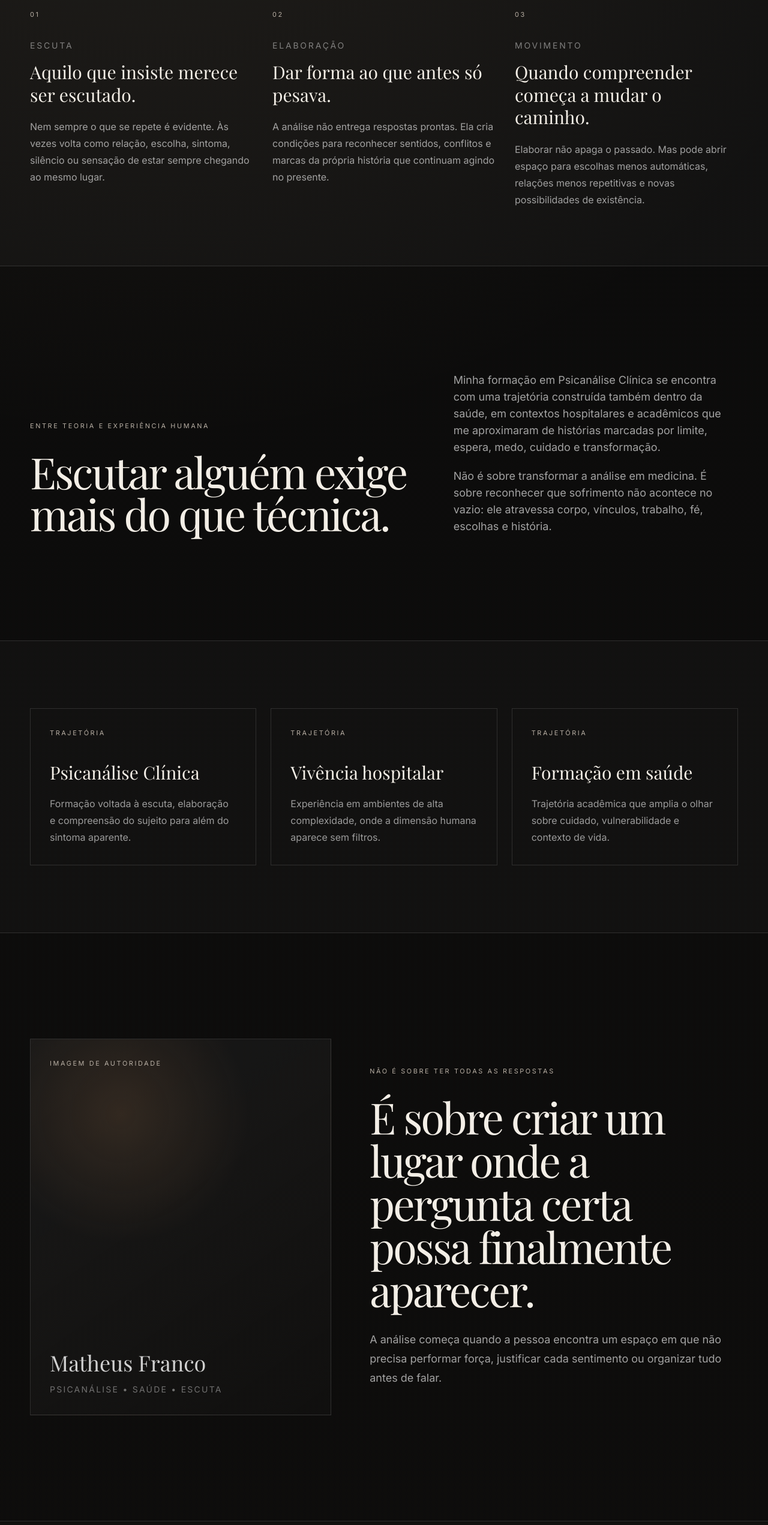
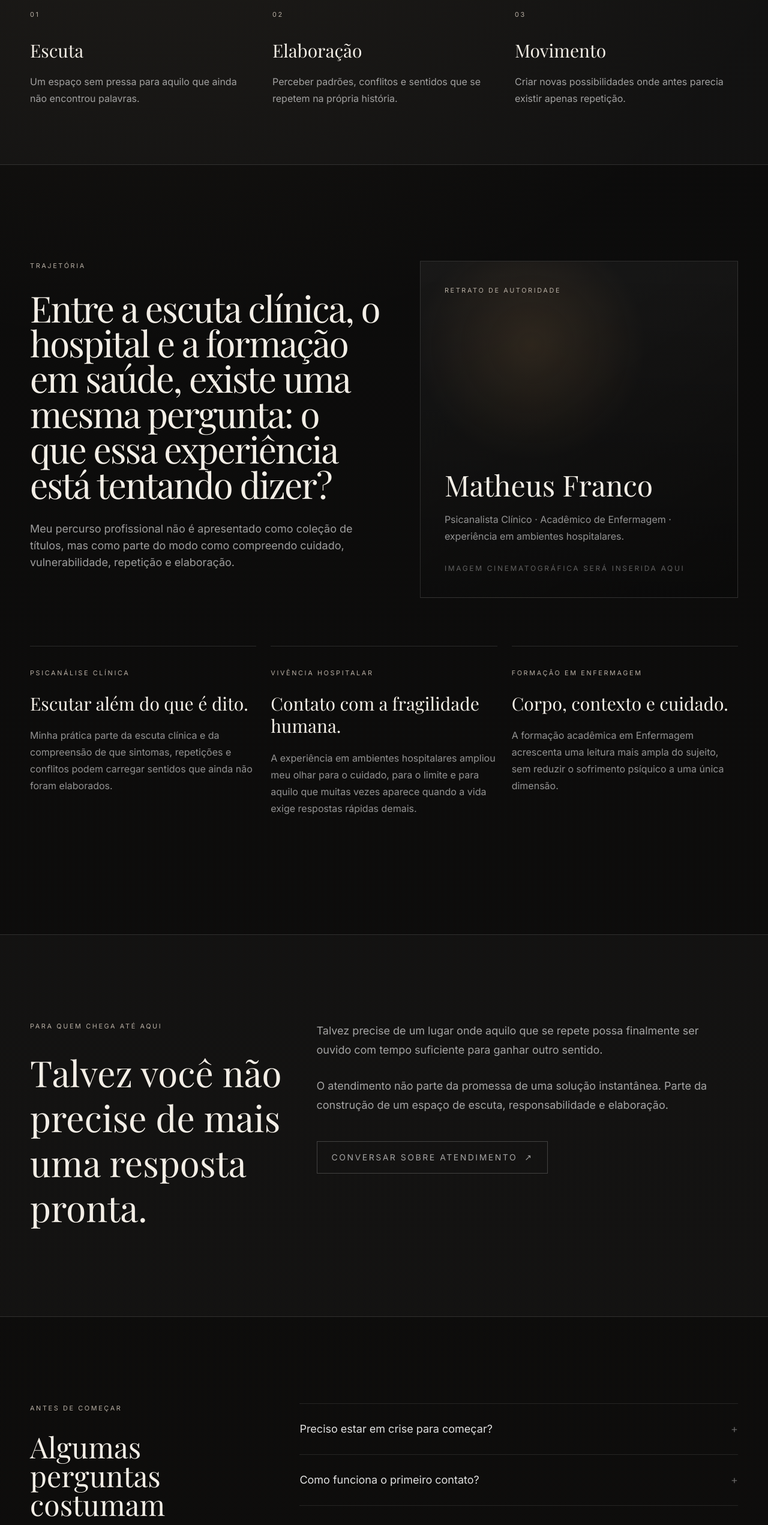
Before and after one commit to theusfranco88-a11y/matheus-franco-psicanalise, a Next.js app: page / in a window 1280 px wide. Shown: the part 1513-4056 px from the top of the page at 60% size. Built offline with nearby package versions, Linux system fonts and the light colour scheme; a web font is replaced by a local one.

Commit message:
feat: expand home narrative, authority and conversion sections

```diff
--- a/app/page.tsx
+++ b/app/page.tsx
@@ -1,24 +1,45 @@
 import { Hero } from "@/components/hero";
 
-const journey = [
+const steps = [
+  ["01", "Escuta", "Um espaço sem pressa para aquilo que ainda não encontrou palavras."],
+  ["02", "Elaboração", "Perceber padrões, conflitos e sentidos que se repetem na própria história."],
+  ["03", "Movimento", "Criar novas possibilidades onde antes parecia existir apenas repetição."],
+];
+
+const trajectory = [
   {
-    year: "01",
-    label: "Escuta",
-    title: "Aquilo que insiste merece ser escutado.",
-    body: "Nem sempre o que se repete é evidente. Às vezes volta como relação, escolha, sintoma, silêncio ou sensação de estar sempre chegando ao mesmo lugar.",
+    label: "Psicanálise Clínica",
+    title: "Escutar além do que é dito.",
+    body:
+      "Minha prática parte da escuta clínica e da compreensão de que sintomas, repetições e conflitos podem carregar sentidos que ainda não foram elaborados.",
   },
   {
-    year: "02",
-    label: "Elaboração",
-    title: "Dar forma ao que antes só pesava.",
-    body: "A análise não entrega respostas prontas. Ela cria condições para reconhecer sentidos, conflitos e marcas da própria história que continuam agindo no presente.",
+    label: "Vivência hospitalar",
+    title: "Contato com a fragilidade humana.",
+    body:
+      "A experiência em ambientes hospitalares ampliou meu olhar para o cuidado, para o limite e para aquilo que muitas vezes aparece quando a vida exige respostas rápidas demais.",
   },
   {
-    year: "03",
-    label: "Movimento",
-    title: "Quando compreender começa a mudar o caminho.",
-    body: "Elaborar não apaga o passado. Mas pode abrir espaço para escolhas menos automáticas, relações menos repetitivas e novas possibilidades de existência.",
+    label: "Formação em Enfermagem",
+    title: "Corpo, contexto e cuidado.",
+    body:
+      "A formação acadêmica em Enfermagem acrescenta uma leitura mais ampla do sujeito, sem reduzir o sofrimento psíquico a uma única dimensão.",
   },
+];
+
+const questions = [
+  [
+    "Preciso estar em crise para começar?",
+    "Não. A análise também pode começar quando existe a sensação de repetição, incômodo, dúvida, conflito ou desejo de compreender melhor a própria história.",
+  ],
+  [
+    "Como funciona o primeiro contato?",
+    "O primeiro passo é uma conversa breve para entender sua demanda, explicar como funciona o atendimento e verificar se faz sentido iniciarmos um processo juntos.",
+  ],
+  [
+    "O atendimento pode ser online?",
+    "Sim. A proposta do site prevê atendimento online, com organização, privacidade e um espaço de escuta estruturado para a sessão.",
+  ],
 ];
 
 export default function Home() {
@@ -48,106 +69,114 @@ export default function Home() {
 
       <section className="border-y hairline bg-white/[0.025]">
         <div className="shell grid gap-8 py-16 md:grid-cols-3 md:py-24">
-          {journey.map((item) => (
-            <article key={item.year} className="border-t hairline pt-6">
-              <span className="eyebrow">{item.year}</span>
-              <p className="mt-8 text-sm uppercase tracking-[0.2em] text-white/45">{item.label}</p>
-              <h2 className="display mt-4 text-3xl leading-tight">{item.title}</h2>
-              <p className="mt-5 max-w-sm leading-7 text-white/60">{item.body}</p>
+          {steps.map(([number, title, body]) => (
+            <article key={number} className="border-t hairline pt-6">
+              <span className="eyebrow">{number}</span>
+              <h2 className="display mt-8 text-3xl">{title}</h2>
+              <p className="mt-5 max-w-sm leading-7 text-white/60">{body}</p>
             </article>
           ))}
         </div>
       </section>
 
-      <section className="shell py-28 md:py-44">
-        <div className="grid items-end gap-16 md:grid-cols-[1.15fr_0.85fr]">
+      <section className="shell py-24 md:py-40">
+        <div className="grid items-start gap-16 lg:grid-cols-[1.05fr_0.95fr]">
           <div>
-            <p className="eyebrow">Entre teoria e experiência humana</p>
-            <h2 className="display mt-8 max-w-4xl text-5xl leading-[0.98] tracking-[-0.04em] md:text-7xl">
-              Escutar alguém exige mais do que técnica.
+            <p className="eyebrow">Trajetória</p>
+            <h2 className="display mt-8 max-w-4xl text-4xl leading-[0.98] tracking-[-0.035em] md:text-6xl">
+              Entre a escuta clínica, o hospital e a formação em saúde, existe uma mesma pergunta:
+              o que essa experiência está tentando dizer?
             </h2>
+            <p className="mt-8 max-w-2xl text-base leading-7 text-white/60 md:text-lg">
+              Meu percurso profissional não é apresentado como coleção de títulos, mas como parte do
+              modo como compreendo cuidado, vulnerabilidade, repetição e elaboração.
+            </p>
           </div>
-          <div className="max-w-xl space-y-5 text-base leading-7 text-white/62 md:text-lg">
-            <p>
-              Minha formação em Psicanálise Clínica se encontra com uma trajetória construída também
-              dentro da saúde, em contextos hospitalares e acadêmicos que me aproximaram de histórias
-              marcadas por limite, espera, medo, cuidado e transformação.
-            </p>
-            <p>
-              Não é sobre transformar a análise em medicina. É sobre reconhecer que sofrimento não
-              acontece no vazio: ele atravessa corpo, vínculos, trabalho, fé, escolhas e história.
-            </p>
+
+          <div className="relative min-h-[460px] overflow-hidden border hairline bg-[radial-gradient(circle_at_35%_25%,rgba(174,128,76,0.18),transparent_35%),linear-gradient(145deg,rgba(255,255,255,0.05),rgba(255,255,255,0.01))] p-8 md:min-h-[560px] md:p-10">
+            <div className="absolute inset-0 bg-[linear-gradient(to_bottom,transparent,rgba(0,0,0,0.36))]" />
+            <div className="relative flex h-full min-h-[390px] flex-col justify-between md:min-h-[480px]">
+              <span className="eyebrow">Retrato de autoridade</span>
+              <div>
+                <p className="display max-w-sm text-4xl leading-none md:text-5xl">Matheus Franco</p>
+                <p className="mt-5 max-w-sm leading-7 text-white/55">
+                  Psicanalista Clínico · Acadêmico de Enfermagem · experiência em ambientes hospitalares.
+                </p>
+                <p className="mt-8 text-xs uppercase tracking-[0.22em] text-white/35">
+                  imagem cinematográfica será inserida aqui
+                </p>
+              </div>
+            </div>
+          </div>
+        </div>
+
+        <div className="mt-20 grid gap-6 md:grid-cols-3">
+          {trajectory.map((item) => (
+            <article key={item.label} className="border-t hairline py-7 md:py-9">
+              <p className="eyebrow">{item.label}</p>
+              <h3 className="display mt-6 text-3xl leading-tight">{item.title}</h3>
+              <p className="mt-5 leading-7 text-white/55">{item.body}</p>
+            </article>
+          ))}
+        </div>
+      </section>
+
+      <section className="border-y hairline bg-white/[0.025]">
+        <div className="shell py-24 md:py-36">
+          <div className="grid gap-14 md:grid-cols-[0.75fr_1.25fr]">
+            <div>
+              <p className="eyebrow">Para quem chega até aqui</p>
+              <h2 className="display mt-8 text-4xl leading-tight md:text-6xl">
+                Talvez você não precise de mais uma resposta pronta.
+              </h2>
+            </div>
+            <div className="max-w-2xl space-y-7 text-lg leading-8 text-white/62">
+              <p>
+                Talvez precise de um lugar onde aquilo que se repete possa finalmente ser ouvido com
+                tempo suficiente para ganhar outro sentido.
+              </p>
+              <p>
+                O atendimento não parte da promessa de uma solução instantânea. Parte da construção de
+                um espaço de escuta, responsabilidade e elaboração.
+              </p>
+              <a
+                href="https://wa.me/5562991507896"
+                className="mt-4 inline-flex items-center gap-3 border border-white/20 px-6 py-4 text-sm uppercase tracking-[0.18em] text-white transition hover:border-white/45 hover:bg-white/[0.04]"
+              >
+                Conversar sobre atendimento
+                <span aria-hidden="true">↗</span>
+              </a>
+            </div>
           </div>
         </div>
       </section>
 
-      <section className="border-y hairline bg-white/[0.02]">
-        <div className="shell py-20 md:py-28">
-          <div className="grid gap-6 md:grid-cols-3">
-            {[
-              ["Psicanálise Clínica", "Formação voltada à escuta, elaboração e compreensão do sujeito para além do sintoma aparente."],
-              ["Vivência hospitalar", "Experiência em ambientes de alta complexidade, onde a dimensão humana aparece sem filtros."],
-              ["Formação em saúde", "Trajetória acadêmica que amplia o olhar sobre cuidado, vulnerabilidade e contexto de vida."],
-            ].map(([title, body]) => (
-              <article key={title} className="min-h-64 border hairline p-7 md:p-8">
-                <p className="eyebrow">Trajetória</p>
-                <h3 className="display mt-10 text-3xl">{title}</h3>
-                <p className="mt-5 max-w-sm leading-7 text-white/58">{body}</p>
-              </article>
+      <section className="shell py-24 md:py-36">
+        <div className="grid gap-14 md:grid-cols-[0.7fr_1.3fr]">
+          <div>
+            <p className="eyebrow">Antes de começar</p>
+            <h2 className="display mt-8 text-4xl md:text-5xl">Algumas perguntas costumam aparecer.</h2>
+          </div>
+          <div className="divide-y divide-white/10 border-y border-white/10">
+            {questions.map(([question, answer]) => (
+              <details key={question} className="group py-7">
+                <summary className="flex cursor-pointer list-none items-center justify-between gap-8 text-lg text-white/88">
+                  <span>{question}</span>
+                  <span className="text-white/35 transition group-open:rotate-45">+</span>
+                </summary>
+                <p className="max-w-2xl pt-5 leading-7 text-white/55">{answer}</p>
+              </details>
             ))}
           </div>
         </div>
       </section>
 
-      <section className="shell py-28 md:py-44">
-        <div className="grid gap-16 md:grid-cols-[0.9fr_1.1fr] md:items-center">
-          <div className="aspect-[4/5] border hairline bg-[radial-gradient(circle_at_30%_20%,rgba(173,123,79,0.18),transparent_35%),linear-gradient(145deg,rgba(255,255,255,0.05),rgba(255,255,255,0.01))] p-8">
-            <div className="flex h-full flex-col justify-between">
-              <span className="eyebrow">Imagem de autoridade</span>
-              <div>
-                <p className="display text-4xl leading-tight text-white/80">Matheus Franco</p>
-                <p className="mt-3 text-sm uppercase tracking-[0.16em] text-white/40">Psicanálise • saúde • escuta</p>
-              </div>
-            </div>
-          </div>
-
-          <div>
-            <p className="eyebrow">Não é sobre ter todas as respostas</p>
-            <h2 className="display mt-8 text-5xl leading-[1] tracking-[-0.04em] md:text-7xl">
-              É sobre criar um lugar onde a pergunta certa possa finalmente aparecer.
-            </h2>
-            <p className="mt-8 max-w-2xl text-lg leading-8 text-white/62">
-              A análise começa quando a pessoa encontra um espaço em que não precisa performar força,
-              justificar cada sentimento ou organizar tudo antes de falar.
-            </p>
-          </div>
+      <footer className="border-t hairline">
+        <div className="shell flex flex-col gap-8 py-10 text-sm text-white/42 md:flex-row md:items-center md:justify-between">
+          <p>Matheus Franco · Psicanálise Clínica</p>
+          <p>O que não é dito… retorna.</p>
         </div>
-      </section>
-
-      <section id="atendimento" className="border-t hairline bg-[#12110f]">
-        <div className="shell py-24 md:py-36">
-          <div className="grid gap-12 md:grid-cols-[1fr_auto] md:items-end">
-            <div>
-              <p className="eyebrow">Atendimento</p>
-              <h2 className="display mt-8 max-w-4xl text-5xl leading-[0.98] tracking-[-0.04em] md:text-7xl">
-                Talvez você não precise continuar entendendo tudo sozinho.
-              </h2>
-              <p className="mt-8 max-w-2xl text-base leading-7 text-white/60 md:text-lg">
-                Atendimento psicanalítico com escuta individualizada, respeito ao tempo de cada pessoa
-                e espaço para aquilo que ainda não encontrou forma de ser dito.
-              </p>
-            </div>
-            <a
-              href="https://wa.me/5562991507896"
-              target="_blank"
-              rel="noreferrer"
-              className="inline-flex min-h-14 items-center justify-center border hairline px-7 text-sm uppercase tracking-[0.18em] transition hover:bg-white hover:text-black"
-            >
-              Iniciar conversa
-            </a>
-          </div>
-        </div>
-      </section>
+      </footer>
     </main>
   );
 }
```
